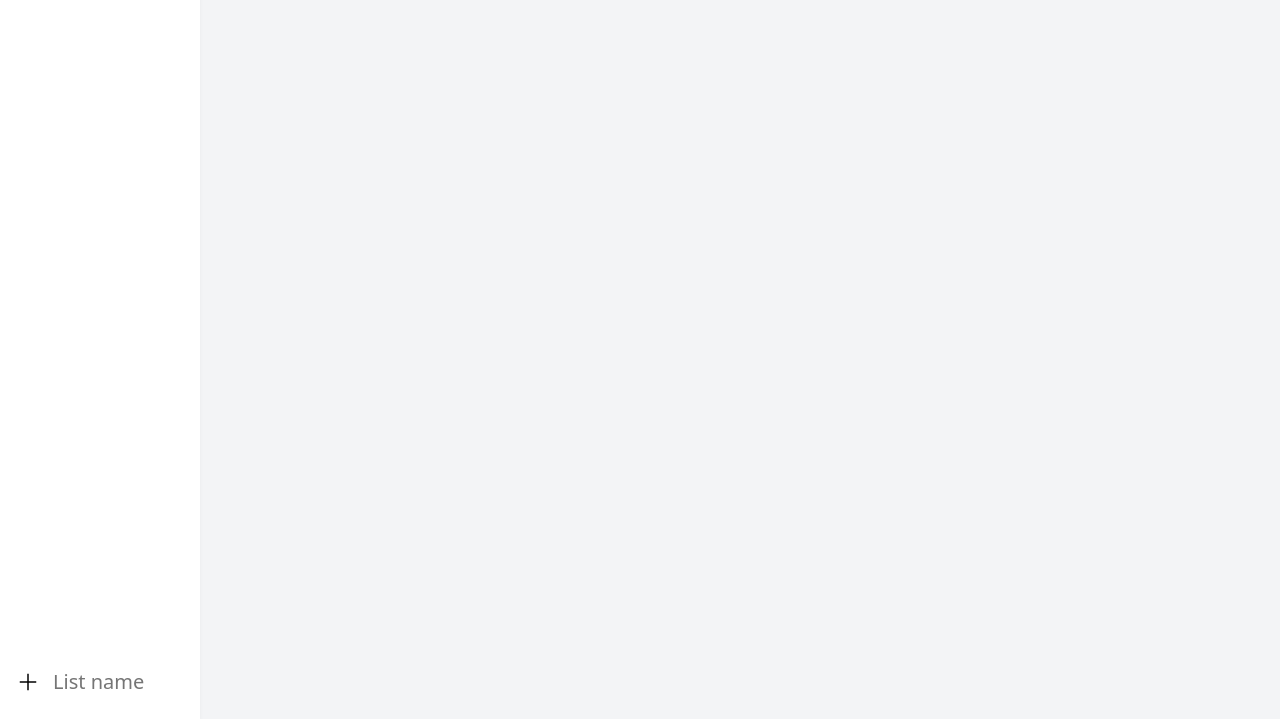
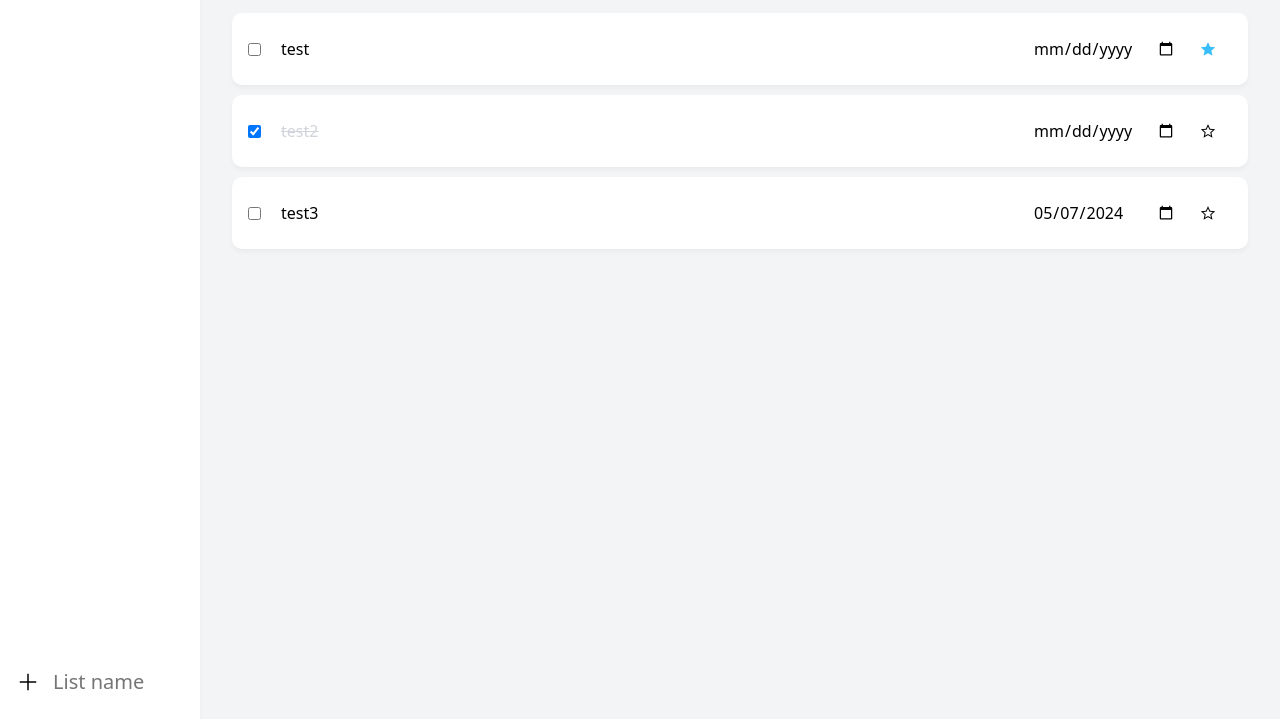
Before and after one commit to cristoval21/todo-list, a website built with webpack: page src/index.html in a window 1280 px wide. Shown: the part 81-800 px from the top of the page. Built offline with nearby package versions, Linux system fonts and the light colour scheme; a web font is replaced by a local one.

```diff
--- /dev/null
+++ b/src/layouts/EditItemModal.js
@@ -0,0 +1,3 @@
+export function buildModal() {
+
+}
--- a/src/layouts/ScreenController.js
+++ b/src/layouts/ScreenController.js
@@ -2,6 +2,11 @@
 import * as AddItemModal from './AddItemModal.js';
 
 export function buildMainUI(contentDiv) {
+  todoController.addItemToActiveList("test", "", "");
+  todoController.addItemToActiveList("test2", "testdesc2", "");
+  todoController.addItemToActiveList("test3", "testdesc3", "2024-05-07");
+  todoController.getActiveList().getItem(0).toggleStarred();
+  todoController.getActiveList().getItem(1).toggleCompleted();
   const list = document.createElement('div');
   list.classList.add('list');
   contentDiv.appendChild(list);
@@ -65,15 +70,106 @@
   listItemsContainer.classList.add('list__items-container');
 
   todoController.getActiveList().getAllItems().forEach((item, itemIndex) => {
+    const hasDescription = (item.getDescription()) ? true : false;
+    const isCompleted = item.getCompleted();
+    const isStarred = item.getStarred();
+
+    // Container
     const itemContainer = document.createElement('div');
     itemContainer.classList.add('item__container');
-
-    const itemTitle = document.createElement('h2');
-    itemTitle.classList.add('item__title');
-    itemTitle.textContent = item.getTitle();
-    itemContainer.appendChild(itemTitle);
+    itemContainer.dataset.itemIndex = itemIndex;
 
     listItemsContainer.appendChild(itemContainer);
+
+    // Completed
+    const itemCompleted = document.createElement('input');
+    itemCompleted.type = 'checkbox';
+    itemCompleted.classList.add('item__completed');
+    itemCompleted.checked = isCompleted;
+
+    itemContainer.appendChild(itemCompleted);
+
+    // Item Input Container
+    const itemInputContainer = document.createElement('div');
+    itemInputContainer.classList.add('item__input-container');
+
+    itemContainer.appendChild(itemInputContainer);
+
+    // Title
+    const itemTitle = document.createElement('input');
+    itemTitle.classList.add('input');
+    itemTitle.classList.add('item__input');
+    itemTitle.classList.toggle('item__input--completed', isCompleted);
+    itemTitle.value = item.getTitle();
+    itemTitle.addEventListener('focusout', () => {
+      if (itemTitle.value) {
+        item.setTitle(itemTitle.value);
+      } else {
+        itemTitle.value = item.getTitle();
+      }
+    });
+    itemTitle.addEventListener('keypress', (e) => {
+      if (e.key === 'Enter') {
+        if (itemTitle.value) {
+          item.setTitle(itemTitle.value);
+        } else {
+          itemTitle.value = item.getTitle();
+        }
+        document.activeElement.blur();
+      }
+    });
+
+    itemInputContainer.appendChild(itemTitle);
+
+    // Description
+    // const itemDescription = document.createElement('input');
+    // itemDescription.classList.add('input');
+    // itemDescription.classList.add('input--textarea');
+    // itemDescription.classList.add('item__input');
+    // itemDescription.type = 'textarea';
+    // itemDescription.value = item.getDescription();
+
+    // itemInputContainer.appendChild(itemDescription);
+
+    // Actions
+    const itemActionsContainer = document.createElement('div');
+    itemActionsContainer.classList.add('item__actions-container');
+
+    itemContainer.appendChild(itemActionsContainer);
+
+    // Due Date
+    const itemDueDate = document.createElement('input');
+    itemDueDate.classList.add('input');
+    itemDueDate.classList.add('item__input');
+    itemDueDate.classList.add('item__due-date');
+    itemDueDate.type = 'date';
+    itemDueDate.value = item.getDueDate();
+
+    itemActionsContainer.appendChild(itemDueDate);
+
+    // Item Star
+    const btnItemStar = document.createElement('button');
+    btnItemStar.classList.add('button');
+    btnItemStar.classList.add('button--tertiary');
+    btnItemStar.classList.add('button--icon');
+    btnItemStar.classList.add('item__button-star');
+    btnItemStar.classList.toggle('item__button-star--starred', isStarred);
+    btnItemStar.classList.toggle('las', isStarred);
+    btnItemStar.classList.toggle('lar', !isStarred);
+    btnItemStar.classList.add('la-star');
+    btnItemStar.addEventListener('click', () => {
+      item.toggleStarred();
+      btnItemStar.classList.toggle('item__button-star--starred');
+      btnItemStar.classList.toggle('las');
+      btnItemStar.classList.toggle('lar');
+    });
+
+    itemActionsContainer.appendChild(btnItemStar);
+
+    itemCompleted.addEventListener('change', () => {
+      item.toggleCompleted();
+      itemTitle.classList.toggle('item__title--completed');
+    });
   });
 
   return listItemsContainer;
--- a/src/style.css
+++ b/src/style.css
@@ -9,8 +9,10 @@
   --tertiary-hover: #0ea5e9;
   --on-dark: #ffffff;
   --shadow-standard: rgba(0, 0, 0, 0.04) 0px 3px 5px;
+  --border-normal: #000000;
   --border-subtle: #d1d5db;
   --border-invalid: #ef4444;
+  --text-subtle: #d1d5db;
 }
 
 * {
@@ -219,12 +221,47 @@
 .list__items-container {
   padding-block-start: 1rem;
   display: grid;
-  gap: 20px;
+  gap: 10px;
 }
 
 .item__container {
   background-color: var(--background-item);
   border-radius: 10px;
-  padding: 0.5rem 1rem;
+  padding: 1rem;
   box-shadow: var(--shadow-standard);
+  display: flex;
+  align-items: center;
+  gap: 0.75em;
 }
+
+.item__input-container {
+  display: flex;
+  flex-direction: column;
+  gap: 10px;
+}
+
+.item__input:hover {
+  outline: 1px solid var(--border-subtle);
+}
+
+.item__input:focus {
+  outline: 1px solid var(--border-active);
+}
+
+.item__input--completed {
+  text-decoration: line-through;
+  color: var(--text-subtle);
+}
+
+.item__input--completed:focus {
+  text-decoration: none;
+  color: unset;
+}
+
+.item__actions-container {
+  margin-inline-start: auto;
+}
+
+.item__button-star--starred {
+  color: var(--tertiary);
+}
```
